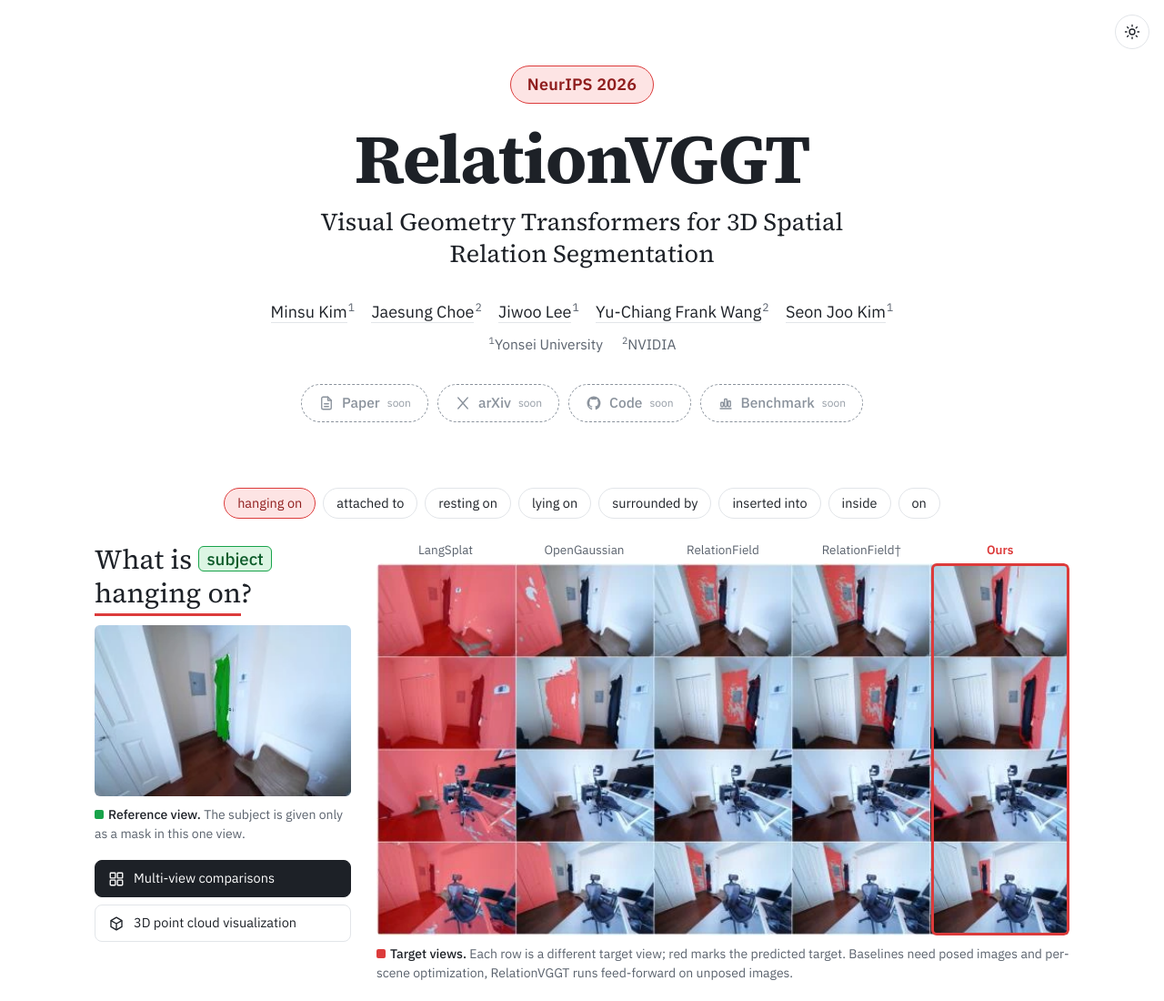
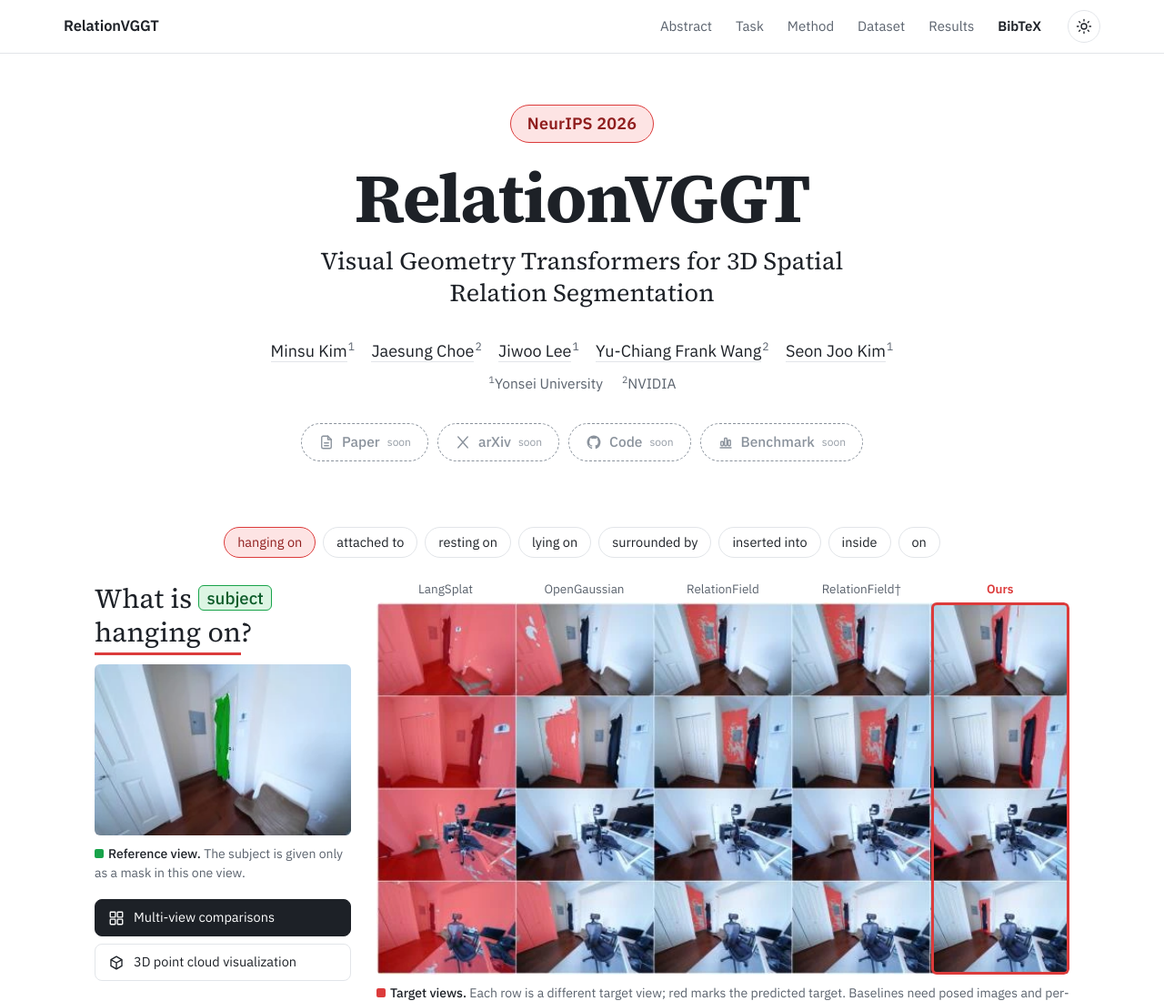
Before and after one commit to RelationVGGT/RelationVGGT.github.io, a plain HTML site: page index.html in a window 1280 px wide. Shown: the top 1100 px of the page at 91% size. Drawn offline with Linux system fonts and the light colour scheme.

Commit message:
add category top-right

```diff
--- a/index.html
+++ b/index.html
@@ -40,8 +40,8 @@
     --rk1:#5c2626; --rk2:#5a3c1e; --rk3:#4a4419; --pc-bg:#0e1013;
 }
 *,*::before,*::after{box-sizing:inherit}
-html{scroll-padding-top:env(safe-area-inset-top,0px);-webkit-text-size-adjust:100%}
-body{margin:0;position:relative;background:var(--paper);color:var(--ink);font-family:var(--sans);font-size:17px;line-height:1.65}
+html{scroll-padding-top:calc(env(safe-area-inset-top,0px) + 76px);scroll-behavior:smooth;-webkit-text-size-adjust:100%}
+body{margin:0;background:var(--paper);color:var(--ink);font-family:var(--sans);font-size:17px;line-height:1.65}
 img{max-width:100%;height:auto;display:block}
 a{color:inherit;text-decoration-color:var(--faint);text-underline-offset:3px}
 a:hover{text-decoration-color:currentColor}
@@ -51,7 +51,7 @@ a:hover{text-decoration-color:currentColor}
 .wide{max-width:1120px;margin-left:auto;margin-right:auto;padding-left:24px;padding-right:24px}
 
 /* Header */
-header{text-align:center;padding-top:72px;padding-bottom:28px}
+header{text-align:center;padding-top:56px;padding-bottom:28px}
 .venue{display:inline-block;font-size:18px;font-weight:700;letter-spacing:.01em;color:var(--target-ink);background:var(--target-bg);border:1px solid var(--target);border-radius:999px;padding:5px 18px;margin-bottom:22px}
 h1{font-family:var(--serif);font-weight:700;font-size:clamp(44px,8vw,76px);line-height:1;letter-spacing:-.02em;margin:0 0 14px;font-variation-settings:"opsz" 60}
 .subtitle{font-family:var(--serif);font-weight:400;font-size:clamp(20px,2.6vw,27px);line-height:1.3;margin:0 auto 30px;max-width:22em;color:var(--ink)}
@@ -153,6 +153,21 @@ u.second{text-decoration-thickness:1px;text-underline-offset:3px}
 .tab[aria-selected="true"]{background:var(--btn);color:var(--btn-ink);border-color:var(--btn)}
 .panel p{font-size:16.5px}
 .panel[hidden]{display:none}
+.topnav{position:sticky;top:env(safe-area-inset-top,0px);z-index:20;background:color-mix(in srgb,var(--paper) 86%,transparent);-webkit-backdrop-filter:saturate(1.4) blur(12px);backdrop-filter:saturate(1.4) blur(12px);border-bottom:1px solid var(--rule)}
+.topnav-in{max-width:1180px;margin:0 auto;padding:0 20px;height:58px;display:flex;align-items:center;gap:18px}
+.brand{font-weight:700;font-size:16.5px;text-decoration:none;color:var(--ink);letter-spacing:-.005em;margin-right:auto;white-space:nowrap}
+.navlinks{display:flex;gap:4px}
+.navlinks a{font-size:15px;color:var(--muted);text-decoration:none;padding:6px 11px;border-radius:8px;white-space:nowrap}
+.navlinks a:hover{color:var(--ink);background:var(--wash)}
+.navlinks a[aria-current="true"]{color:var(--ink);font-weight:600}
+@media (max-width:760px){
+  html{scroll-padding-top:calc(env(safe-area-inset-top,0px) + 100px)}
+  .topnav-in{height:auto;flex-wrap:wrap;padding:10px 14px 6px;gap:6px 10px}
+  .navlinks{order:3;width:100%;overflow-x:auto;scrollbar-width:none;margin:0 -6px}
+  .navlinks::-webkit-scrollbar{display:none}
+  .navlinks a{font-size:14px;padding:5px 9px}
+}
+
 .viewswitch{display:flex;flex-direction:column;gap:8px;margin-top:18px}
 .vbtn{display:flex;align-items:center;gap:10px;width:100%;text-align:left;font:inherit;font-size:14.5px;line-height:1.3;padding:10px 14px;border-radius:8px;border:1px solid var(--rule);background:var(--paper);color:var(--ink);cursor:pointer}
 .vbtn:hover{border-color:var(--faint)}
@@ -193,14 +208,14 @@ u.second{text-decoration-thickness:1px;text-underline-offset:3px}
 .toggle[open] summary{border-bottom:1px solid var(--rule);border-radius:10px 10px 0 0}
 .toggle-body{padding:16px 18px 18px}
 .toggle-body .vs{margin-top:12px}
-.theme-btn{position:absolute;top:calc(env(safe-area-inset-top,0px) + 16px);right:16px;width:38px;height:38px;border-radius:999px;border:1px solid var(--rule);background:var(--paper);color:var(--ink);display:inline-flex;align-items:center;justify-content:center;cursor:pointer;z-index:2}
+.theme-btn{flex:none;width:36px;height:36px;border-radius:999px;border:1px solid var(--rule);background:var(--paper);color:var(--ink);display:inline-flex;align-items:center;justify-content:center;cursor:pointer}
 .theme-btn:hover{border-color:var(--faint)}
 .theme-btn svg{width:18px;height:18px}
 .theme-btn .moon{display:none}
 :root[data-theme="dark"] .theme-btn .sun{display:none}
 :root[data-theme="dark"] .theme-btn .moon{display:block}
 @media (prefers-color-scheme: dark){:root:not([data-theme="light"]) .theme-btn .sun{display:none}:root:not([data-theme="light"]) .theme-btn .moon{display:block}}
-@media (prefers-reduced-motion:reduce){.toggle .chev{transition:none}}
+@media (prefers-reduced-motion:reduce){.toggle .chev{transition:none}html{scroll-behavior:auto}}
 
 table.ranked tr.ours td{background:none;color:inherit}
 table.ranked tr.ours td:first-child{font-weight:600}
@@ -292,12 +307,25 @@ try { var t = localStorage.getItem("rvggt-theme"); if (t === "light" || t === "d
 </head>
 <body>
 
-<button class="theme-btn" id="themebtn" type="button" aria-label="Switch between light and dark mode">
-  <svg class="sun" viewBox="0 0 24 24" fill="none" stroke="currentColor" stroke-width="1.8" stroke-linecap="round" aria-hidden="true"><circle cx="12" cy="12" r="4"/><path d="M12 2v2M12 20v2M4.9 4.9l1.4 1.4M17.7 17.7l1.4 1.4M2 12h2M20 12h2M4.9 19.1l1.4-1.4M17.7 6.3l1.4-1.4"/></svg>
-  <svg class="moon" viewBox="0 0 24 24" fill="none" stroke="currentColor" stroke-width="1.8" stroke-linecap="round" stroke-linejoin="round" aria-hidden="true"><path d="M20 14.5A8 8 0 0 1 9.5 4a8 8 0 1 0 10.5 10.5z"/></svg>
-</button>
+<nav class="topnav" aria-label="Sections">
+  <div class="topnav-in">
+    <a class="brand" href="#top">RelationVGGT</a>
+    <div class="navlinks">
+      <a href="#abstract">Abstract</a>
+      <a href="#task">Task</a>
+      <a href="#method">Method</a>
+      <a href="#data">Dataset</a>
+      <a href="#results">Results</a>
+      <a href="#bibtex">BibTeX</a>
+    </div>
+    <button class="theme-btn" id="themebtn" type="button" aria-label="Switch between light and dark mode">
+      <svg class="sun" viewBox="0 0 24 24" fill="none" stroke="currentColor" stroke-width="1.8" stroke-linecap="round" aria-hidden="true"><circle cx="12" cy="12" r="4"/><path d="M12 2v2M12 20v2M4.9 4.9l1.4 1.4M17.7 17.7l1.4 1.4M2 12h2M20 12h2M4.9 19.1l1.4-1.4M17.7 6.3l1.4-1.4"/></svg>
+      <svg class="moon" viewBox="0 0 24 24" fill="none" stroke="currentColor" stroke-width="1.8" stroke-linecap="round" stroke-linejoin="round" aria-hidden="true"><path d="M20 14.5A8 8 0 0 1 9.5 4a8 8 0 1 0 10.5 10.5z"/></svg>
+    </button>
+  </div>
+</nav>
 
-<header class="wrap" style="max-width:980px">
+<header class="wrap" id="top" style="max-width:980px">
   <div class="venue">NeurIPS 2026</div>
   <h1>RelationVGGT</h1>
   <p class="subtitle">Visual Geometry Transformers for 3D Spatial Relation Segmentation</p>
@@ -1131,6 +1159,27 @@ if (window.RV_SLUG) PCV.setSlug(window.RV_SLUG);
   });
 })();
 
+
+/* ---- Top nav: highlight the section in view ---- */
+(function navSpy(){
+  var links = Array.prototype.slice.call(document.querySelectorAll(".navlinks a"));
+  var map = {}; links.forEach(function(a){ map[a.getAttribute("href").slice(1)] = a; });
+  var secs = Object.keys(map).map(function(id){ return document.getElementById(id); }).filter(Boolean);
+  function update(){
+    var y = window.scrollY + 120, cur = null;
+    secs.forEach(function(s){ if (s.getBoundingClientRect().top + window.scrollY <= y) cur = s.id; });
+    if (window.innerHeight + window.scrollY >= document.documentElement.scrollHeight - 4) cur = secs[secs.length - 1].id;
+    links.forEach(function(a){ if (map[cur] === a) a.setAttribute("aria-current", "true"); else a.removeAttribute("aria-current"); });
+    if (map[cur] && map[cur].scrollIntoView && window.innerWidth <= 760) {
+      var bar = map[cur].parentNode, l = map[cur].offsetLeft, w = map[cur].offsetWidth;
+      if (l < bar.scrollLeft || l + w > bar.scrollLeft + bar.clientWidth) bar.scrollLeft = l - 12;
+    }
+  }
+  var ticking = false;
+  window.addEventListener("scroll", function(){ if (!ticking) { ticking = true; requestAnimationFrame(function(){ ticking = false; update(); }); } }, { passive: true });
+  update();
+})();
+
 /* ---- Light / dark toggle ---- */
 (function theme(){
   var root = document.documentElement, btn = document.getElementById("themebtn");
```
